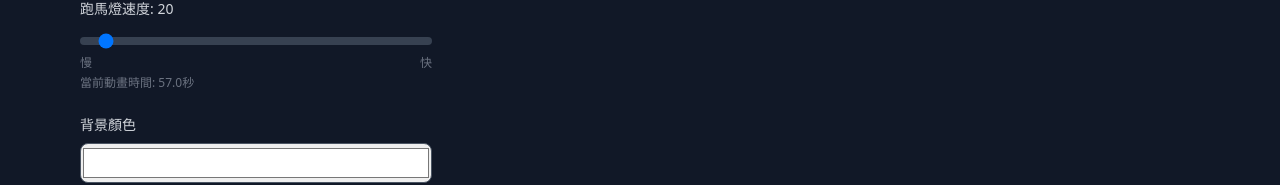
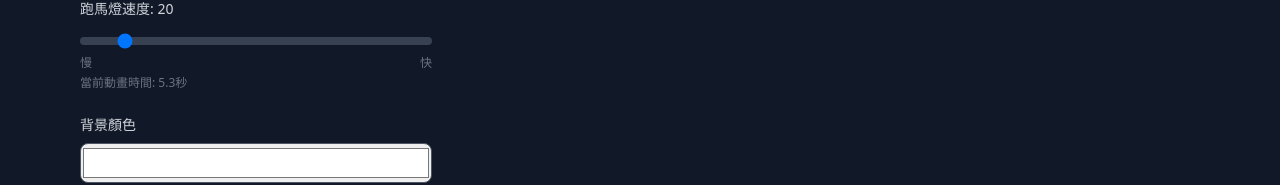
Before and after one commit to 120061203/xsong, a Next.js app: page /tools/whiteboard in a window 1280 px wide. Shown: the part 633-818 px from the top of the page. Built offline with nearby package versions, Linux system fonts and the light colour scheme.

Commit message:
Feat:Modify whiteboard speed and fontsize

```diff
--- a/app/tools/whiteboard/page.tsx
+++ b/app/tools/whiteboard/page.tsx
@@ -206,9 +206,9 @@ export default function WhiteboardPage() {
 
   // 計算動畫持續時間
   const getAnimationDuration = (speedValue: number) => {
-    const minDuration = 60000; // 60秒（最慢）
-    const maxDuration = 3000;  // 3秒（最快）
-    const duration = minDuration - (speedValue - 10) * (minDuration - maxDuration) / 190;
+    const minDuration = 6000; // 6秒（最慢）
+    const maxDuration = 50;   // 0.05秒（最快）
+    const duration = minDuration - (speedValue - 10) * (minDuration - maxDuration) / 90;
     return Math.max(maxDuration, Math.min(minDuration, duration));
   };
 
@@ -403,7 +403,7 @@ export default function WhiteboardPage() {
             <input
               type="range"
               min="16"
-              max="120"
+              max="360"
               value={fontSize}
               onChange={(e: React.ChangeEvent<HTMLInputElement>) => setFontSize(Number(e.target.value))}
               className="w-full h-2 bg-gray-200 rounded-lg appearance-none cursor-pointer dark:bg-gray-700"
@@ -422,7 +422,7 @@ export default function WhiteboardPage() {
             <input
               type="range"
               min="10"
-              max="200"
+              max="100"
               value={speed}
               onChange={(e: React.ChangeEvent<HTMLInputElement>) => setSpeed(Number(e.target.value))}
               className="w-full h-2 bg-gray-200 rounded-lg appearance-none cursor-pointer dark:bg-gray-700"
```
